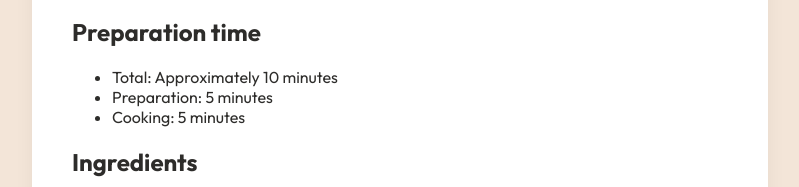
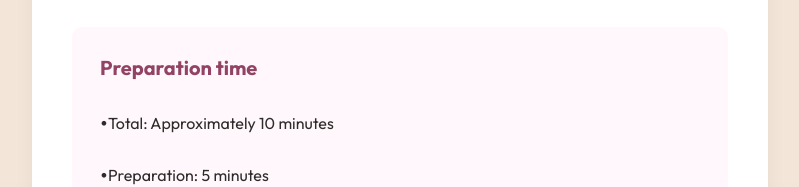
Before and after one commit to Evgeniy-Hozyainov/fmentor-recipe-page, a plain HTML site: page index.html in a window 1280 px wide. Shown: the part 621-808 px from the top of the page, without its empty margins (240-1039 px from the left). Drawn offline with Linux system fonts and the light colour scheme.

Commit message:
Update file styles.css

```diff
--- a/index.html
+++ b/index.html
@@ -34,11 +34,11 @@
         </p>
 
         <section class="card__time">
-          <h2>Preparation time</h2>
-          <ul>
-            <li>Total: Approximately 10 minutes</li>
-            <li>Preparation: 5 minutes</li>
-            <li>Cooking: 5 minutes</li>
+          <h2 class="card__time-title">Preparation time</h2>
+          <ul class="card__time-list">
+            <li class="card__time-item"><p><span class="card__time-range">Total</span>: Approximately 10 minutes</p></li>
+            <li class="card__time-item"><p><span class="card__time-range">Preparation</span>: 5 minutes</p></li>
+            <li class="card__time-item"><p><span class="card__time-range">Cooking</span>: 5 minutes</p></li>
           </ul>
         </section>
 
--- a/styles.css
+++ b/styles.css
@@ -1,7 +1,8 @@
 :root {
   --color-page-bg: #f3e5d8;
   --color-card-bg: #fff;
-  --color-pink: #fff7fc;
+  --color-pink-light: #fff7fc;
+  --color-pink-dark: #924363;
   --color-text: #2d2c2a;
   --font-main: 'Outfit', sans-serif;
   --font-header: 'Young Serif', serif;
@@ -47,6 +48,34 @@
 }
 
 .card__desc {
-  margin-top: 16px;
+  margin-block-start: 16px;
+  margin-block-end: 30px;
   line-height: 150%;
 }
+
+.card__time {
+  background-color: var(--color-pink-light);
+  padding: 28px;
+  border-radius: 10px;
+}
+
+.card__time-title {
+  font-size: 20px;
+  margin-top: 0;
+  color: var(--color-pink-dark);
+}
+
+.card__time-list {
+  list-style: none;
+  padding: 0;
+}
+
+.card__time-item {
+  display: flex;
+  align-items: center;
+}
+
+.card__time-item::before {
+  content: '•';
+  font-size: 24px;
+}
```
